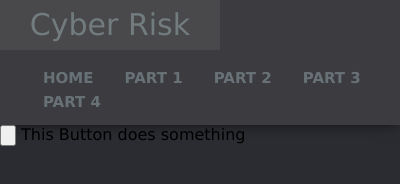
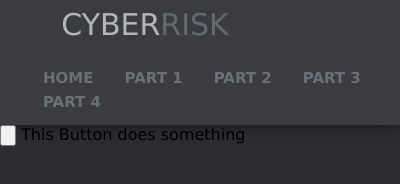
Before and after one commit to AedynLadd/CyberRiskDashboard, an Electron app: page app/Interface/MainApplication/main.html in a window 400 px wide. Drawn offline with nearby package versions, Linux system fonts and the light colour scheme; no server answers.

Commit message:
added funky new title thingy

```diff
--- a/app/Interface/MainApplication/main.css
+++ b/app/Interface/MainApplication/main.css
@@ -20,10 +20,9 @@ body {
     font-size: 30px;
     line-height: 50px;
     float: left;
-    width: 180px;
+    width: 250px;
     display: inline;
-    color: rgba(215, 250, 255, 0.288);
-    background-color: rgba(165, 165, 165, 0.123);
+    color: rgba(215, 250, 255, 0.288)
 }
 
 
--- a/app/Interface/MainApplication/main.html
+++ b/app/Interface/MainApplication/main.html
@@ -10,7 +10,8 @@
 <body>
     <!-- NAVIGATION MENU -->
     <div class="TopLevelNavigation">
-        <div class="Icon">Cyber Risk</div>
+        <div class="Icon">
+            <text style="color:rgba(244, 253, 255, 0.637)">CYBER</text><text style="color: rgba(215, 250, 255, 0.247)">RISK</text></div>
         <nav class="stroke">
             <ul>
                 <li><a href="#">Home</a></li>
```
